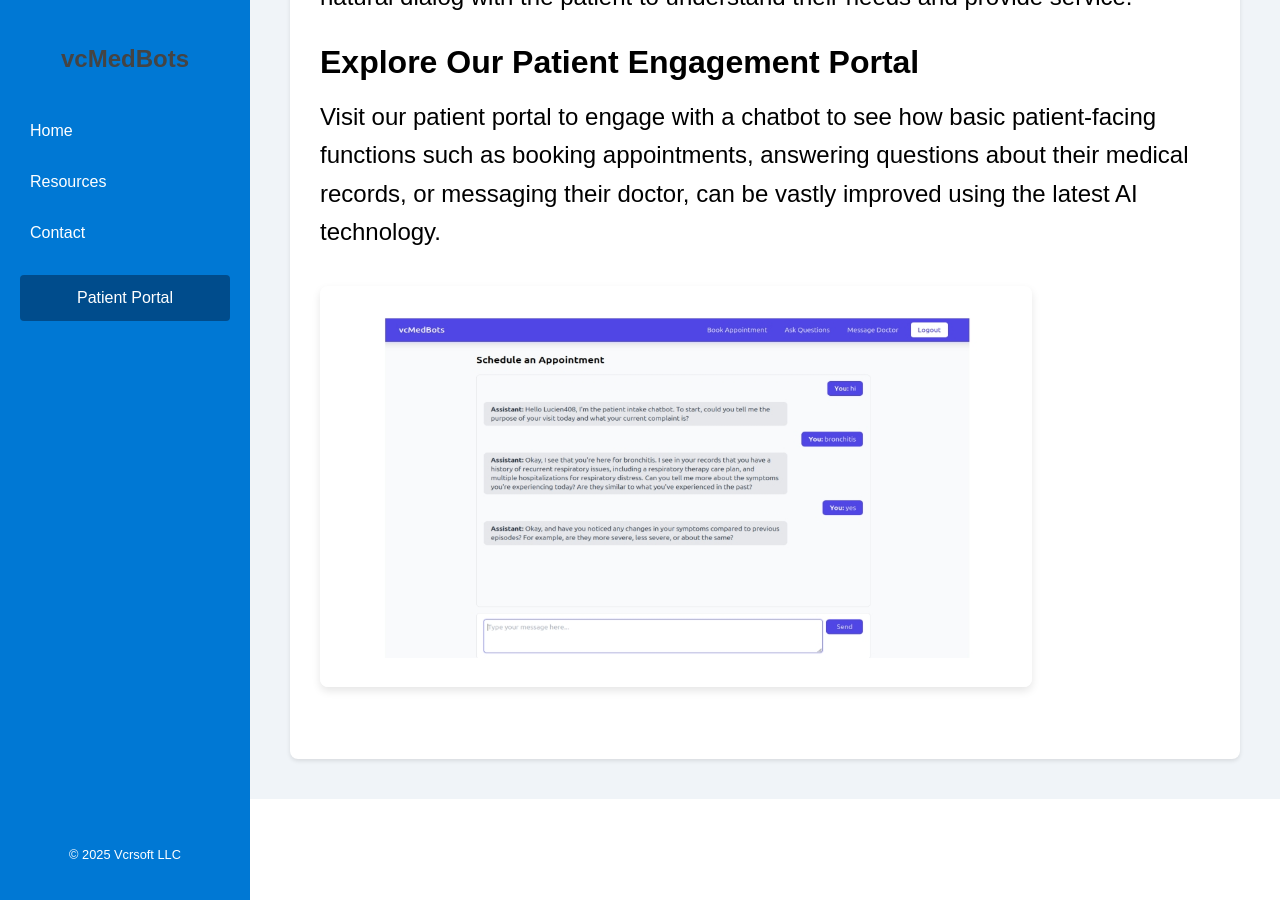
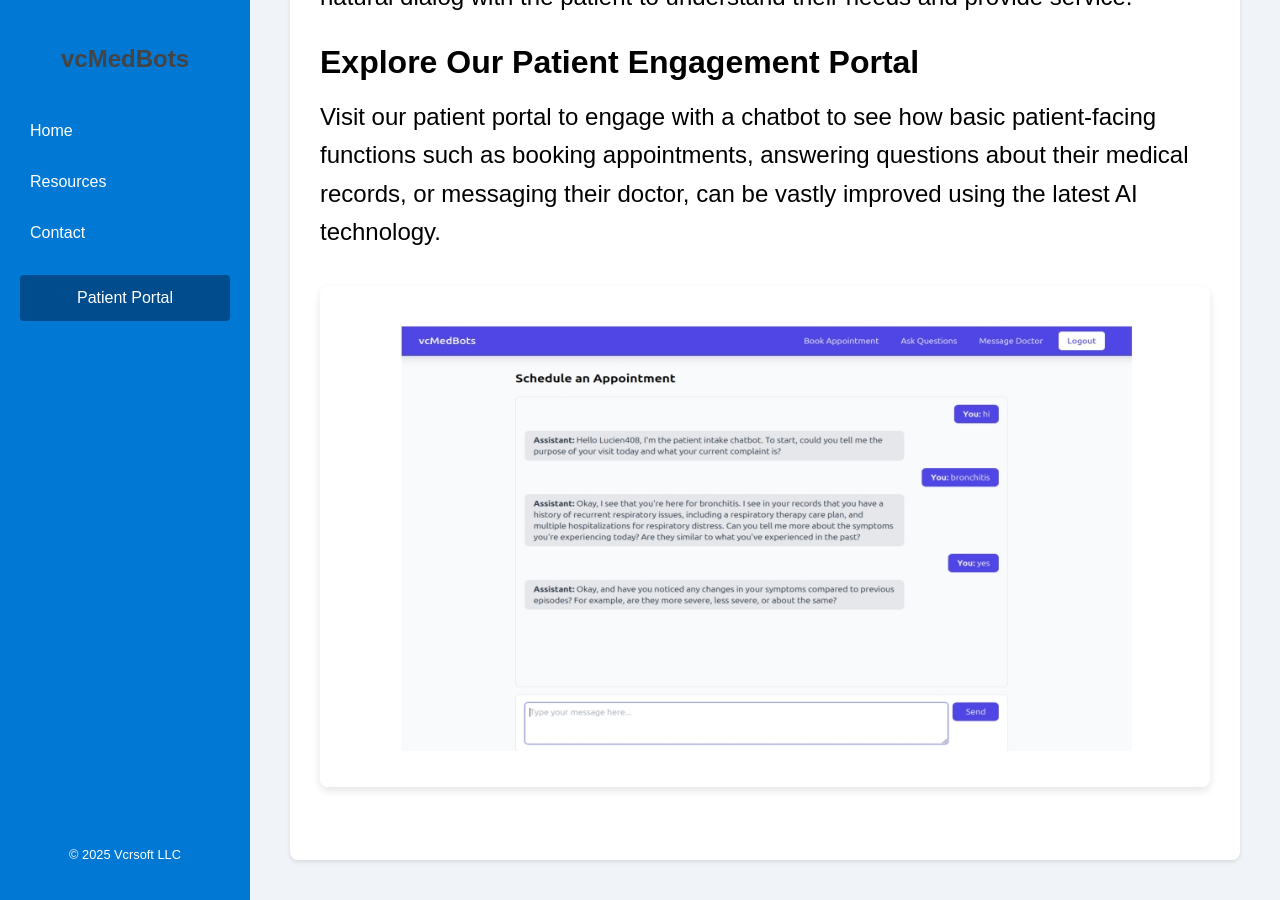
Before and after one commit to vcrsoft/vcrsoft.github.io, a Jekyll site: the page built from index.md, in a window 1280 px wide and 900 px high, scrolled down 625 px. Built offline with Jekyll 4.4.1, drawn with Linux system fonts in a browser that asks for light colours.

Commit message:
Update index.md

```diff
--- a/index.md
+++ b/index.md
@@ -13,4 +13,4 @@ title: Home
 
 <p style="font-size: 1.5em;">Visit our patient portal to engage with a chatbot to see how basic patient-facing functions such as booking appointments, answering questions about their medical records, or messaging their doctor, can be vastly improved using the latest AI technology.</p>
 
-<img src="/assets/images/portal.jpg" alt="Patient chatbot" style="width: 80%; max-width: 800px; margin: 20px 0; border-radius: 8px; box-shadow: 0 4px 8px rgba(0,0,0,0.1);">
+<img src="/assets/images/portal.jpg" alt="Patient chatbot" style="width: 100%; max-width: 1000px; margin: 20px 0; border-radius: 8px; box-shadow: 0 4px 8px rgba(0,0,0,0.1);">
```
